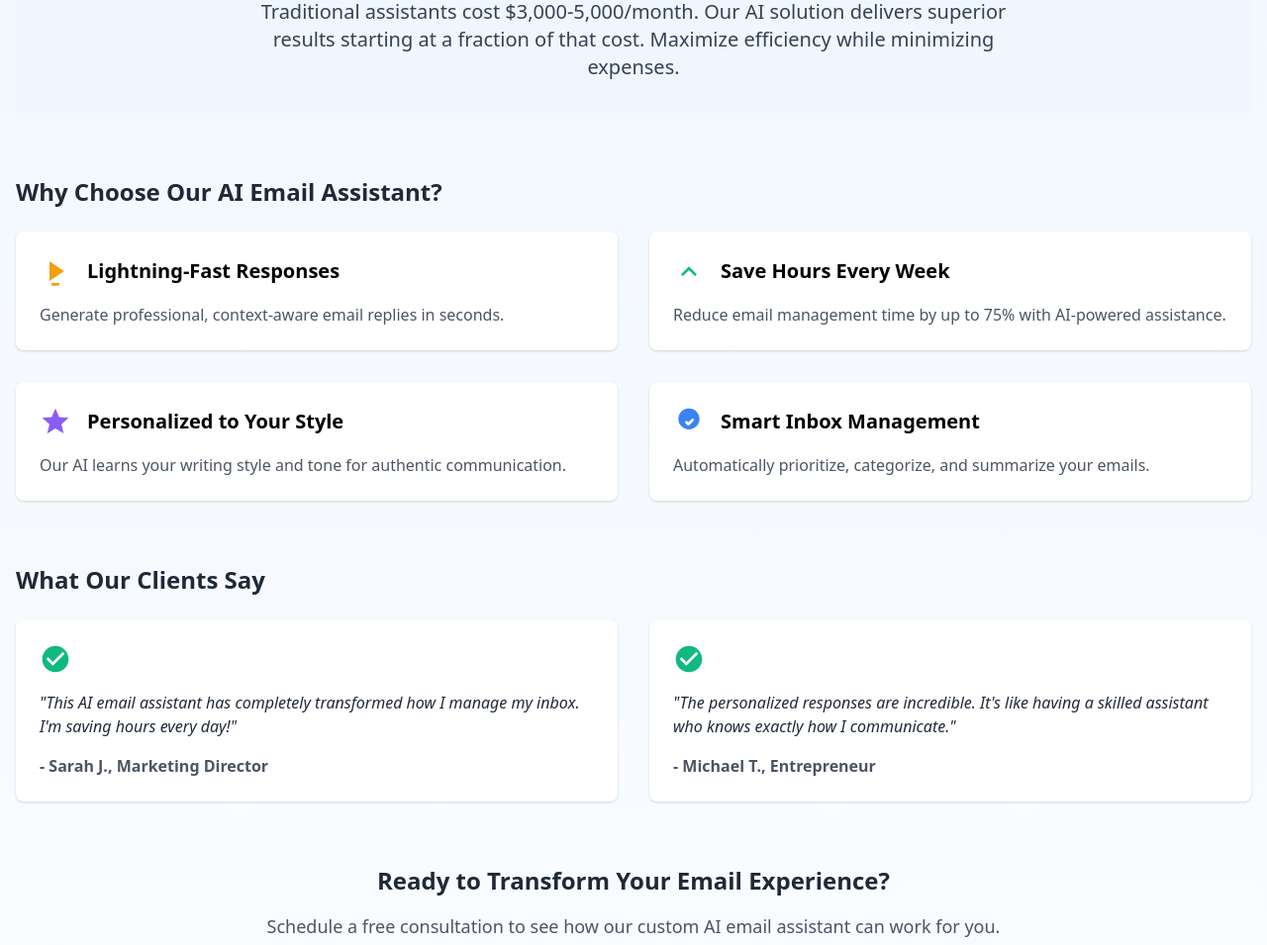
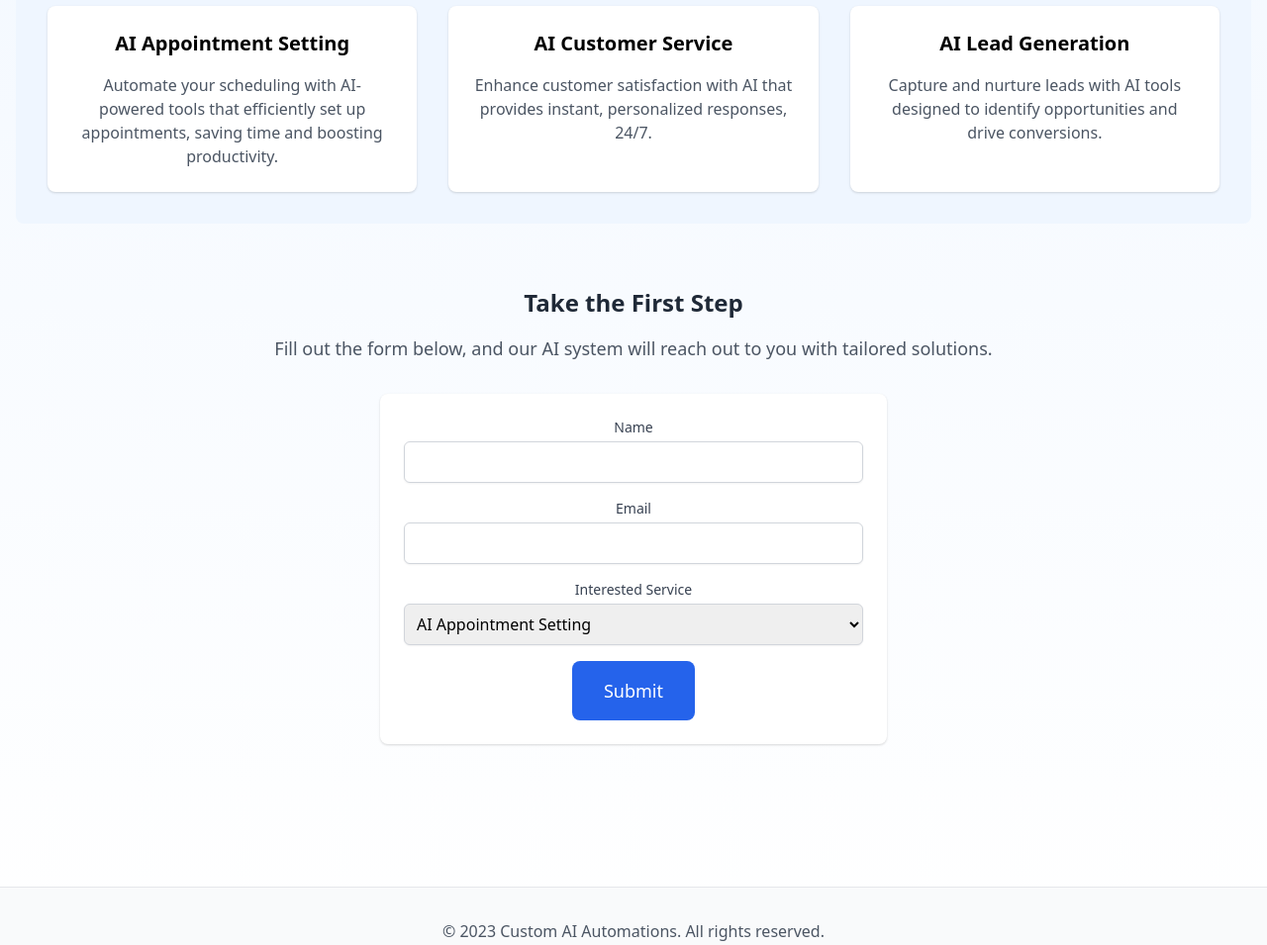
Before and after one commit to zacwillmington/ai-email, a plain HTML site: page index.html in a window 1280 px wide. Shown: the part 558-1513 px from the top of the page at 99% size. Drawn offline with nearby package versions, Linux system fonts and the light colour scheme; a script that the page names is missing.

Commit message:
Update index.html

```diff
--- a/index.html
+++ b/index.html
@@ -15,93 +15,75 @@
   <header class="bg-white shadow-sm">
     <div class="container mx-auto px-4 py-6 flex items-center gap-4">
       Custom AI Automations
-<!--       <img src="https://i.postimg.cc/prHbDyCg/logo.png" alt="Custom AI Automations Logo" class="w-10 h-10 rounded-full"> -->
     </div>
   </header>
 
   <main class="container mx-auto px-4 py-20">
+    <!-- Hero Section -->
     <section class="text-center mb-16">
       <h2 class="text-4xl font-extrabold text-gray-900 mb-5">
-        Stop Spending Hours of Pointless Work Sending Emails
+        Revolutionize Your Business with AI-Powered Solutions
       </h2>
-      <p class="text-xl text-gray-600 mb-20 ml-20 mr-20">
-        Replace your appointment setters and assistants while saving thousands of dollars per month. Our AI-powered solution delivers the same results at a fraction of the cost.
+      <p class="text-xl text-gray-600 mb-20 mx-auto max-w-4xl">
+        Our AI Appointment Setting, Customer Service, and Lead Generation tools save you time and money while delivering outstanding results. Experience automation like never before.
       </p>
-      <button class="text-lg px-8 py-4 bg-blue-600 text-white rounded-lg hover:bg-blue-700" onclick="scrollToCalendly()">
-        Book A Demo
+      <button class="text-lg px-8 py-4 bg-blue-600 text-white rounded-lg hover:bg-blue-700" onclick="scrollToForm()">
+        Get Started
       </button>
     </section>
 
+    <!-- Services Section -->
     <section class="text-center mb-16 bg-blue-50 rounded-lg p-8">
-      <h3 class="text-3xl font-bold text-gray-900 mb-4">Save Thousands Every Month</h3>
-      <p class="text-xl text-gray-700 max-w-3xl mx-auto">
-        Traditional assistants cost $3,000-5,000/month. Our AI solution delivers superior results starting at a fraction of that cost. Maximize efficiency while minimizing expenses.
-      </p>
-    </section>
-
-    <section class="mb-16">
-      <h3 class="text-2xl font-bold text-gray-800 mb-6">Why Choose Our AI Email Assistant?</h3>
-      <div class="grid md:grid-cols-2 gap-8">
+      <h3 class="text-3xl font-bold text-gray-900 mb-6">Our Services</h3>
+      <div class="grid md:grid-cols-3 gap-8">
         <div class="bg-white shadow rounded-lg p-6">
-          <div class="flex items-center mb-4">
-            <svg class="h-8 w-8 text-yellow-500" fill="currentColor" xmlns="http://www.w3.org/2000/svg" viewBox="0 0 24 24"><path d="M9 21h6v2H9v-2z"/><path fill="none" d="M0 0h24v24H0z"/><path d="M7.5 4.5v15l11-7.5-11-7.5z"/></svg>
-            <h4 class="text-xl font-semibold ml-4">Lightning-Fast Responses</h4>
-          </div>
-          <p class="text-gray-600">Generate professional, context-aware email replies in seconds.</p>
+          <h4 class="text-xl font-semibold mb-4">AI Appointment Setting</h4>
+          <p class="text-gray-600">
+            Automate your scheduling with AI-powered tools that efficiently set up appointments, saving time and boosting productivity.
+          </p>
         </div>
-
         <div class="bg-white shadow rounded-lg p-6">
-          <div class="flex items-center mb-4">
-            <svg class="h-8 w-8 text-green-500" fill="currentColor" xmlns="http://www.w3.org/2000/svg" viewBox="0 0 24 24"><path d="M12 8.414l6 6-1.414 1.414L12 11.243l-4.586 4.585L6 14.414l6-6z"/></svg>
-            <h4 class="text-xl font-semibold ml-4">Save Hours Every Week</h4>
-          </div>
-          <p class="text-gray-600">Reduce email management time by up to 75% with AI-powered assistance.</p>
+          <h4 class="text-xl font-semibold mb-4">AI Customer Service</h4>
+          <p class="text-gray-600">
+            Enhance customer satisfaction with AI that provides instant, personalized responses, 24/7.
+          </p>
         </div>
-
         <div class="bg-white shadow rounded-lg p-6">
-          <div class="flex items-center mb-4">
-            <svg class="h-8 w-8 text-purple-500" fill="currentColor" xmlns="http://www.w3.org/2000/svg" viewBox="0 0 24 24"><path d="M12 17.27L18.18 21l-1.64-7.03L22 9.24l-7.19-.61L12 2 9.19 8.63 2 9.24l5.46 4.73L5.82 21z"/></svg>
-            <h4 class="text-xl font-semibold ml-4">Personalized to Your Style</h4>
-          </div>
-          <p class="text-gray-600">Our AI learns your writing style and tone for authentic communication.</p>
-        </div>
-
-        <div class="bg-white shadow rounded-lg p-6">
-          <div class="flex items-center mb-4">
-            <svg class="h-8 w-8 text-blue-500" fill="currentColor" xmlns="http://www.w3.org/2000/svg" viewBox="0 0 24 24"><path d="M0 0h24v24H0V0z" fill="none"/><path d="M12 2c-4.42 0-8 3.58-8 8 0 4.41 3.59 8 8 8 4.41 0 8-3.59 8-8 0-4.42-3.58-8-8-8zm3.46 9.53l-3.19 3.19c-.39.39-1.02.39-1.42 0l-1.42-1.42c-.39-.39-.39-1.03 0-1.42.39-.39 1.03-.39 1.42 0l.71.71 2.48-2.48c.39-.39 1.03-.39 1.42 0 .38.39.38 1.02-.01 1.42z"/></svg>
-            <h4 class="text-xl font-semibold ml-4">Smart Inbox Management</h4>
-          </div>
-          <p class="text-gray-600">Automatically prioritize, categorize, and summarize your emails.</p>
+          <h4 class="text-xl font-semibold mb-4">AI Lead Generation</h4>
+          <p class="text-gray-600">
+            Capture and nurture leads with AI tools designed to identify opportunities and drive conversions.
+          </p>
         </div>
       </div>
     </section>
 
-    <section class="mb-16">
-      <h3 class="text-2xl font-bold text-gray-800 mb-6">What Our Clients Say</h3>
-      <div class="grid md:grid-cols-2 gap-8">
-        <div class="bg-white shadow rounded-lg p-6">
-          <svg class="h-8 w-8 text-green-500 mb-4" fill="currentColor" xmlns="http://www.w3.org/2000/svg" viewBox="0 0 24 24"><path d="M0 0h24v24H0z" fill="none"/><path d="M12 2C6.48 2 2 6.48 2 12s4.48 10 10 10 10-4.48 10-10S17.52 2 12 2zm-2 15l-5-5 1.41-1.41L10 14.17l7.59-7.59L19 8l-9 9z"/></svg>
-          <p class="text-gray-800 italic mb-4">"This AI email assistant has completely transformed how I manage my inbox. I'm saving hours every day!"</p>
-          <p class="text-gray-600 font-semibold">- Sarah J., Marketing Director</p>
+    <!-- Form Section -->
+    <section class="mb-16 text-center" id="form-section">
+      <h3 class="text-2xl font-bold text-gray-800 mb-4">Take the First Step</h3>
+      <p class="text-lg text-gray-600 mb-8">
+        Fill out the form below, and our AI system will reach out to you with tailored solutions.
+      </p>
+      <form class="bg-white shadow rounded-lg p-6 max-w-lg mx-auto" action="https://hook.us2.make.com/5784kdai58hqm6v7hi1d7jy11euat969" method="POST">
+        <div class="mb-4">
+          <label for="name" class="block text-sm font-medium text-gray-700">Name</label>
+          <input type="text" id="name" name="name" class="mt-1 block w-full border border-gray-300 rounded-md p-2 shadow-sm focus:ring-blue-500 focus:border-blue-500" required>
         </div>
-
-        <div class="bg-white shadow rounded-lg p-6">
-          <svg class="h-8 w-8 text-green-500 mb-4" fill="currentColor" xmlns="http://www.w3.org/2000/svg" viewBox="0 0 24 24"><path d="M0 0h24v24H0z" fill="none"/><path d="M12 2C6.48 2 2 6.48 2 12s4.48 10 10 10 10-4.48 10-10S17.52 2 12 2zm-2 15l-5-5 1.41-1.41L10 14.17l7.59-7.59L19 8l-9 9z"/></svg>
-          <p class="text-gray-800 italic mb-4">"The personalized responses are incredible. It's like having a skilled assistant who knows exactly how I communicate."</p>
-          <p class="text-gray-600 font-semibold">- Michael T., Entrepreneur</p>
+        <div class="mb-4">
+          <label for="email" class="block text-sm font-medium text-gray-700">Email</label>
+          <input type="email" id="email" name="email" class="mt-1 block w-full border border-gray-300 rounded-md p-2 shadow-sm focus:ring-blue-500 focus:border-blue-500" required>
         </div>
-      </div>
-    </section>
-
-    <section class="mb-16 text-center" id="calendly">
-      <h3 class="text-2xl font-bold text-gray-800 mb-4">Ready to Transform Your Email Experience?</h3>
-      <p class="text-lg text-gray-600 mb-8">
-        Schedule a free consultation to see how our custom AI email assistant can work for you.
-      </p>
-      <!-- Calendly inline widget begin -->
-      <div class="calendly-inline-widget" data-url="https://calendly.com/zac-kpde/custom-ai-automations-ai-email-system-call-clone" style="min-width:320px;height:700px;"></div>
-      <script type="text/javascript" src="https://assets.calendly.com/assets/external/widget.js" async></script>
-      <!-- Calendly inline widget end -->
+        <div class="mb-4">
+          <label for="service" class="block text-sm font-medium text-gray-700">Interested Service</label>
+          <select id="service" name="service" class="mt-1 block w-full border border-gray-300 rounded-md p-2 shadow-sm focus:ring-blue-500 focus:border-blue-500" required>
+            <option value="AI Appointment Setting">AI Appointment Setting</option>
+            <option value="AI Customer Service">AI Customer Service</option>
+            <option value="AI Lead Generation">AI Lead Generation</option>
+          </select>
+        </div>
+        <button type="submit" class="text-lg px-8 py-4 bg-blue-600 text-white rounded-lg hover:bg-blue-700">
+          Submit
+        </button>
+      </form>
     </section>
   </main>
 
@@ -114,8 +96,8 @@
   </footer>
 
   <script>
-    function scrollToCalendly() {
-      document.getElementById('calendly').scrollIntoView({ behavior: 'smooth' });
+    function scrollToForm() {
+      document.getElementById('form-section').scrollIntoView({ behavior: 'smooth' });
     }
   </script>
 </body>
```
